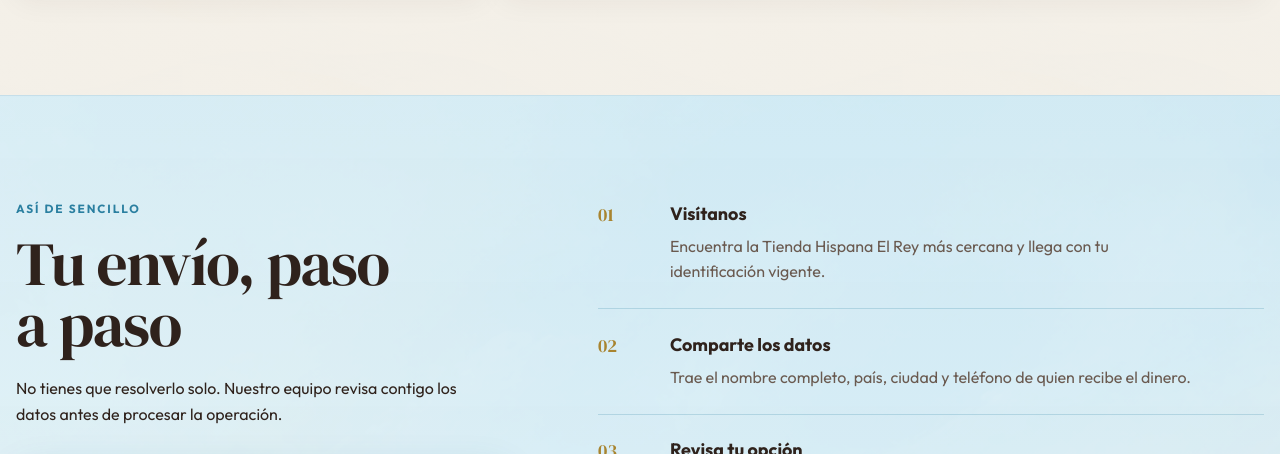
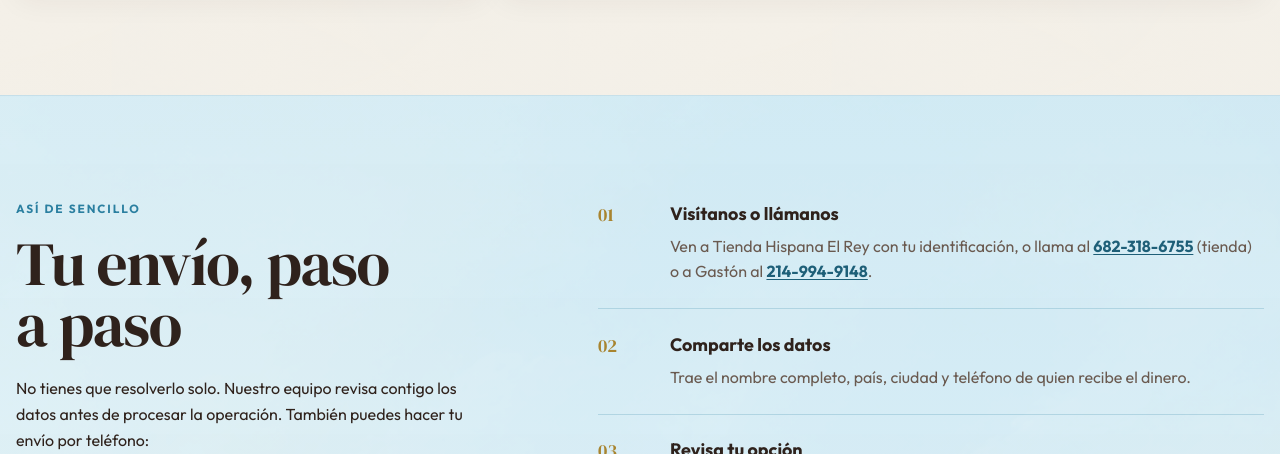
Before and after one commit to kidvegas1/tienda-el-rey, a PHP site: page / in a window 1280 px wide. Shown: the part 2233-2687 px from the top of the page. Run offline with PHP 8.4, Linux system fonts and the light colour scheme; some libraries are stand-ins or nearby versions.

Commit message:
Add phone remittance contacts to the public homepage.
Surface Tienda El Rey and Gastón numbers in the step-by-step section so customers can start an envío by phone.

Co-authored-by: Cursor <cursoragent@cursor.com>

```diff
--- a/assets/css/home.css
+++ b/assets/css/home.css
@@ -353,6 +353,47 @@ h2 {
     border-block: 1px solid rgb(42 127 160 / 16%);
 }
 .process-intro > p:nth-of-type(2) { max-width: 30rem; margin-top: 1.35rem; }
+.process-phones {
+    display: grid;
+    grid-template-columns: repeat(2, minmax(0, 1fr));
+    gap: .75rem;
+    margin-top: 1.25rem;
+    max-width: 28rem;
+}
+.process-phones a {
+    display: grid;
+    gap: .15rem;
+    padding: .85rem 1rem;
+    border: 1px solid rgb(42 127 160 / 28%);
+    border-radius: .7rem;
+    background: rgb(248 243 235 / 82%);
+    color: var(--brown-900);
+    text-decoration: none;
+    transition: border-color .2s ease, background .2s ease;
+}
+.process-phones a:hover {
+    border-color: var(--sky-600);
+    background: #fff;
+}
+.process-phones span {
+    color: var(--sky-700);
+    font-size: .7rem;
+    font-weight: 700;
+    letter-spacing: .1em;
+    text-transform: uppercase;
+}
+.process-phones strong {
+    font-family: var(--serif);
+    font-size: 1.25rem;
+    font-weight: 400;
+    line-height: 1.2;
+}
+.steps a {
+    color: var(--sky-700);
+    font-weight: 700;
+    text-decoration: underline;
+    text-underline-offset: .15em;
+}
 .process-photo {
     margin: 1.75rem 0 0;
     overflow: hidden;
--- a/pages/home.html
+++ b/pages/home.html
@@ -30,6 +30,7 @@
                 <a href="#tipos-de-cambio">Precios de cambio</a>
                 <a href="#como-funciona">Cómo funciona</a>
                 <a href="#preparacion">Qué traer</a>
+                <a href="#contacto">Por teléfono</a>
                 <a href="#preguntas">Preguntas</a>
                 <a href="/tienda">Productos</a>
                 <a class="staff-link" href="/login">Acceso del personal</a>
@@ -48,7 +49,7 @@
                 <p class="hero-lead">Envía apoyo a Honduras, El Salvador, México, Guatemala y otros destinos de Latinoamérica con atención en español y orientación clara en cada paso.</p>
                 <div class="hero-actions">
                     <a class="button button-gold" href="#como-funciona">Cómo enviar</a>
-                    <a class="button button-sky" href="/tienda">Ver productos</a>
+                    <a class="button button-sky" href="#contacto">Envíos por teléfono</a>
                 </div>
             </div>
         </section>
@@ -144,7 +145,17 @@
             <div class="process-intro">
                 <p class="eyebrow">Así de sencillo</p>
                 <h2>Tu envío, paso a paso</h2>
-                <p>No tienes que resolverlo solo. Nuestro equipo revisa contigo los datos antes de procesar la operación.</p>
+                <p>No tienes que resolverlo solo. Nuestro equipo revisa contigo los datos antes de procesar la operación. También puedes hacer tu envío por teléfono:</p>
+                <div class="process-phones">
+                    <a href="tel:+16823186755">
+                        <span>Tienda El Rey</span>
+                        <strong>682-318-6755</strong>
+                    </a>
+                    <a href="tel:+12149949148">
+                        <span>Gastón</span>
+                        <strong>214-994-9148</strong>
+                    </a>
+                </div>
                 <figure class="process-photo">
                     <img src="/assets/images/process-receipt.webp" width="1200" height="900" loading="lazy" alt="Personal revisando el recibo del envío con el cliente">
                 </figure>
@@ -153,8 +164,8 @@
                 <li>
                     <span>01</span>
                     <div>
-                        <h3>Visítanos</h3>
-                        <p>Encuentra la Tienda Hispana El Rey más cercana y llega con tu identificación vigente.</p>
+                        <h3>Visítanos o llámanos</h3>
+                        <p>Ven a Tienda Hispana El Rey con tu identificación, o llama al <a href="tel:+16823186755">682-318-6755</a> (tienda) o a Gastón al <a href="tel:+12149949148">214-994-9148</a>.</p>
                     </div>
                 </li>
                 <li>
@@ -243,17 +254,31 @@
                     <summary>¿Recibo un comprobante?</summary>
                     <p>Sí. Al completar tu operación te entregamos un recibo con la información de tu envío para que puedas darle seguimiento.</p>
                 </details>
+                <details>
+                    <summary>¿Puedo hacer un envío por teléfono?</summary>
+                    <p>Sí. Llama a Tienda El Rey al <a href="tel:+16823186755">682-318-6755</a> o a Gastón al <a href="tel:+12149949148">214-994-9148</a> y te orientamos para completar tu envío.</p>
+                </details>
             </div>
         </section>
 
-        <section class="closing">
+        <section id="contacto" class="closing">
             <div class="closing-media" aria-hidden="true"></div>
             <div class="closing-veil" aria-hidden="true"></div>
             <div class="closing-content">
                 <div>
-                    <p class="eyebrow">Estamos para ayudarte</p>
+                    <p class="eyebrow">Envíos por teléfono</p>
                     <h2>¿Listo para hacer tu envío?</h2>
-                    <p>Visítanos y revisaremos contigo las opciones disponibles para tu destino.</p>
+                    <p>Llama a la tienda o a Gastón y te ayudamos con tu envío. También puedes visitarnos para revisar juntos las opciones de tu destino.</p>
+                    <div class="phone-contacts">
+                        <a class="phone-contact" href="tel:+16823186755">
+                            <span class="phone-label">Tienda El Rey</span>
+                            <span class="phone-number">682-318-6755</span>
+                        </a>
+                        <a class="phone-contact" href="tel:+12149949148">
+                            <span class="phone-label">Gastón</span>
+                            <span class="phone-number">214-994-9148</span>
+                        </a>
+                    </div>
                 </div>
                 <a class="button button-gold" href="#preparacion">Prepara tu visita</a>
             </div>
@@ -267,6 +292,10 @@
                 <strong>Tienda Hispana El Rey</strong>
                 <small>Envíos de dinero y servicios para nuestra comunidad</small>
             </span>
+        </div>
+        <div class="footer-phones">
+            <a href="tel:+16823186755">Tienda El Rey: 682-318-6755</a>
+            <a href="tel:+12149949148">Gastón: 214-994-9148</a>
         </div>
         <p>© 2026 Tienda Hispana El Rey. Todos los derechos reservados.</p>
         <a href="/login">Acceso del personal</a>
```
Also changed, not shown: other parts of assets/css/home.css (+58 -4 lines).
